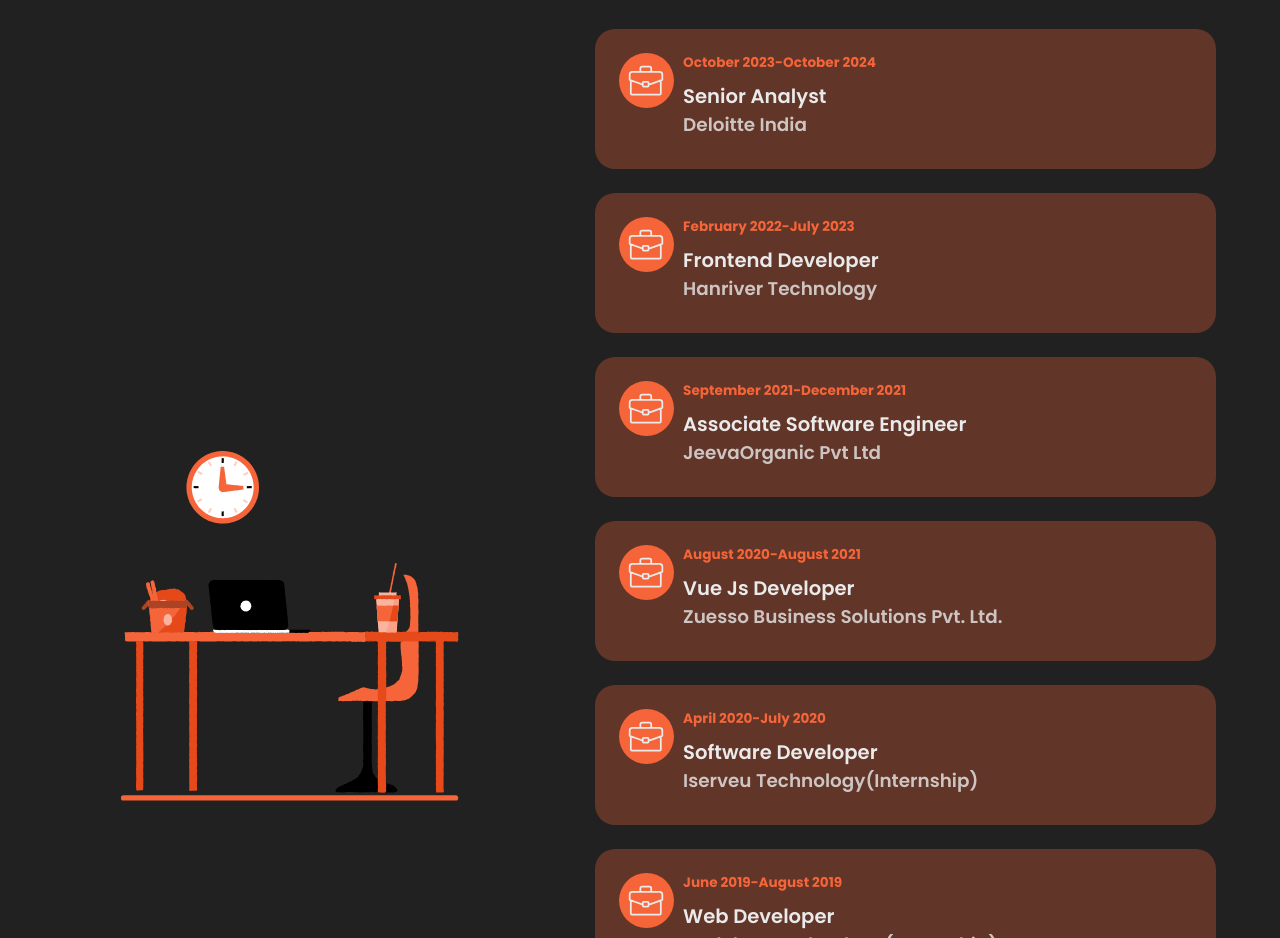
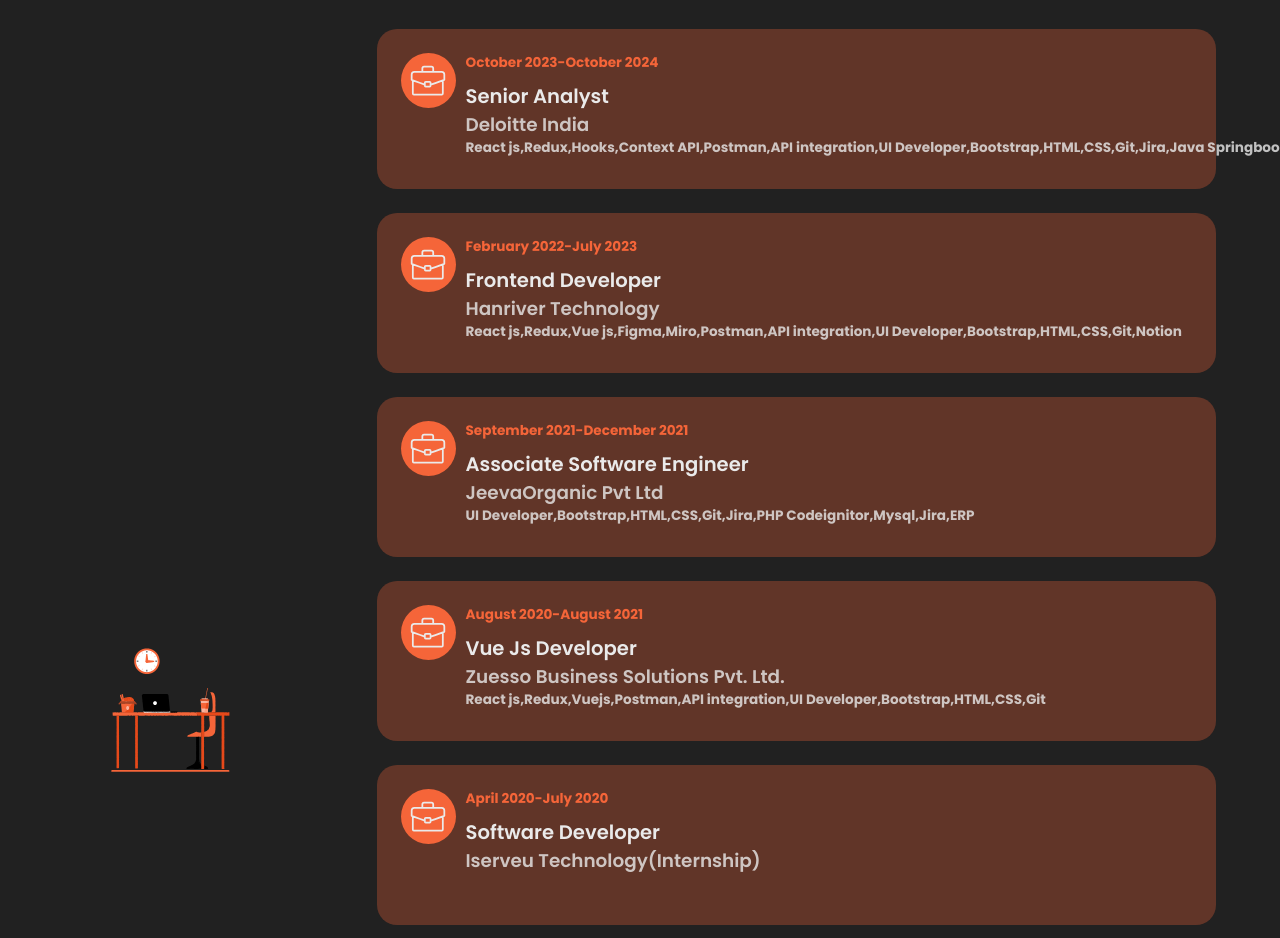
Before and after one commit to sipundhal/smrutiranjan-portfolio, a React (Create React App) app: page / in a window 1280 px wide. Shown: the part 3000-3938 px from the top of the page. Built offline with nearby package versions, Linux system fonts and the light colour scheme; a web font is replaced by a local one.

Commit message:
updated skills

```diff
--- a/src/components/Experience/Experience.css
+++ b/src/components/Experience/Experience.css
@@ -33,7 +33,7 @@
     align-items:flex-start;
     justify-content: flex-start;
     width: 90%;
-    height: 140px;
+    height: 160px;
     padding: 1.5rem;
     border-radius: 20px;
     margin-bottom: 1.5rem;
--- a/src/components/Experience/ExperienceCard.js
+++ b/src/components/Experience/ExperienceCard.js
@@ -9,7 +9,7 @@
 
 import './Experience.css'
 
-function ExperienceCard({id, company, jobtitle, startYear, endYear}) {
+function ExperienceCard({id, company, jobtitle, skills,startYear, endYear}) {
 
     const { theme } = useContext(ThemeContext);
 
@@ -35,6 +35,7 @@
                     <h6 style={{color: theme.primary}}>{startYear}-{endYear}</h6>
                     <h4 style={{color: theme.tertiary}}>{jobtitle}</h4>
                     <h5 style={{color: theme.tertiary80}}>{company}</h5>
+                    <h6 style={{color: theme.tertiary80, width: 'max-content', maxWidth: '820px'}}>{skills}</h6>
                 </div>
             </div>
         </Fade>
```
